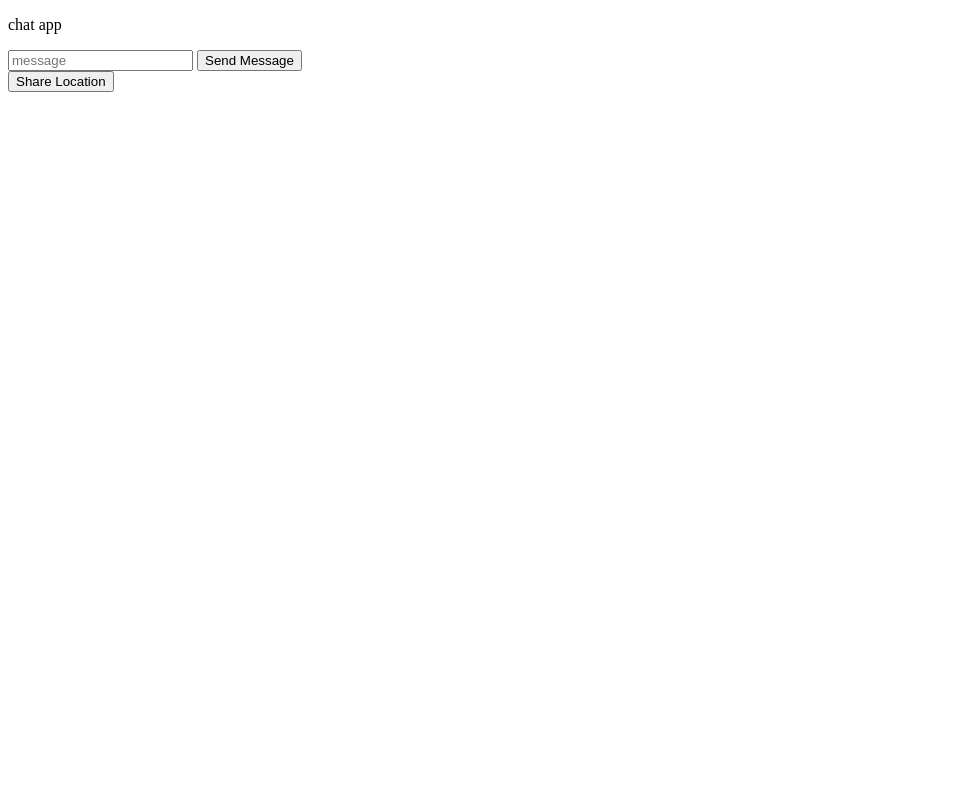
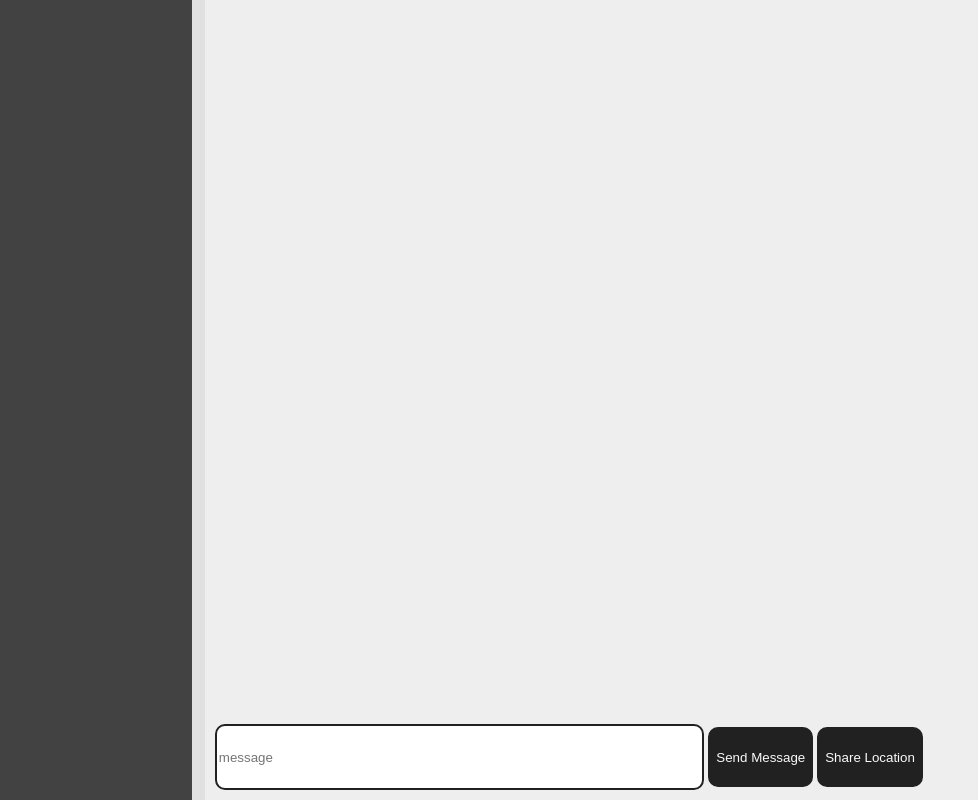
Before and after one commit to hebertbrito/web-chat-node, a website: page public/index.html in a window 1280 px wide. Shown: the whole page, without its empty margins (0-978 px from the left). Drawn offline with nearby package versions, Linux system fonts and the light colour scheme; no server answers.

Commit message:
added some changes

```diff
--- a/public/index.html
+++ b/public/index.html
@@ -3,19 +3,26 @@
 
 <head>
     <title>Chat App</title>
-
+    <link rel="stylesheet" href="./styles/index.css">
 </head>
 
 <body>
-    <p>chat app</p>
+    <div class="container">
+        <div class="chat__sidebar">
 
-    <div id="messages"></div>
+        </div>
+        <div class="chat__main">
+            <div id="messages" class="chat__message"></div>
+            <div class="compose">
+                <form id="id-form" class="form">
+                    <input placeholder="message" name="message" id="inputmessage" class="input_text" />
+                    <button id="bt" class="button_class">Send Message</button>
+                    <button id="send-location" class="button_class">Share Location</button>
 
-    <form id="id-form">
-        <input placeholder="message" name="message" id="inputmessage" />
-        <button id="bt">Send Message</button>
-    </form>
-    <button id="send-location">Share Location</button>
+                </form>
+            </div>
+        </div>
+    </div>
 
     <script id="message-template" type="text/html">
         <div>
--- /dev/null
+++ b/public/styles/index.css
@@ -0,0 +1,62 @@
+body, html{
+    height: 100%;
+    margin: 0;
+    padding: 0;
+  }
+
+.container{
+    /* border: 2px blue solid; */
+    flex: 1;
+    display: flex;
+    flex-direction: row;
+    background: #e0e0e0;
+    height: 100%;
+}
+
+.chat__sidebar{
+    /* border: 2px green solid; */
+    width: 15%;
+    background: #424242;
+    margin-right: 1%;
+    height: 100%;
+}
+
+.chat__main{
+    /* border: 2px green solid; */
+    width: 100%;
+    flex: 1;
+    display: flex;
+    flex-direction: column;
+    background: #eeeeee;
+}
+
+.compose{
+    /* border: 3px red solid; */
+    display: flex;
+    /* justify-content: space-around; */
+    position: absolute;
+    width: 76.8%;
+    bottom: 0;
+}
+
+.form{
+    /* border: 3px purple solid; */
+    flex: 1;
+    padding: 10px;
+}
+
+.button_class{
+    height: 60px;
+    /* margin: 20px; */
+    background: #212121;
+    color: #fafafa;
+    border: 2px solid #212121;
+    border-radius: 10px;
+}
+
+.input_text{
+    height: 60px;
+    border: 2px solid #212121;
+    width: 50%;
+    border-radius: 10px;
+}
```
